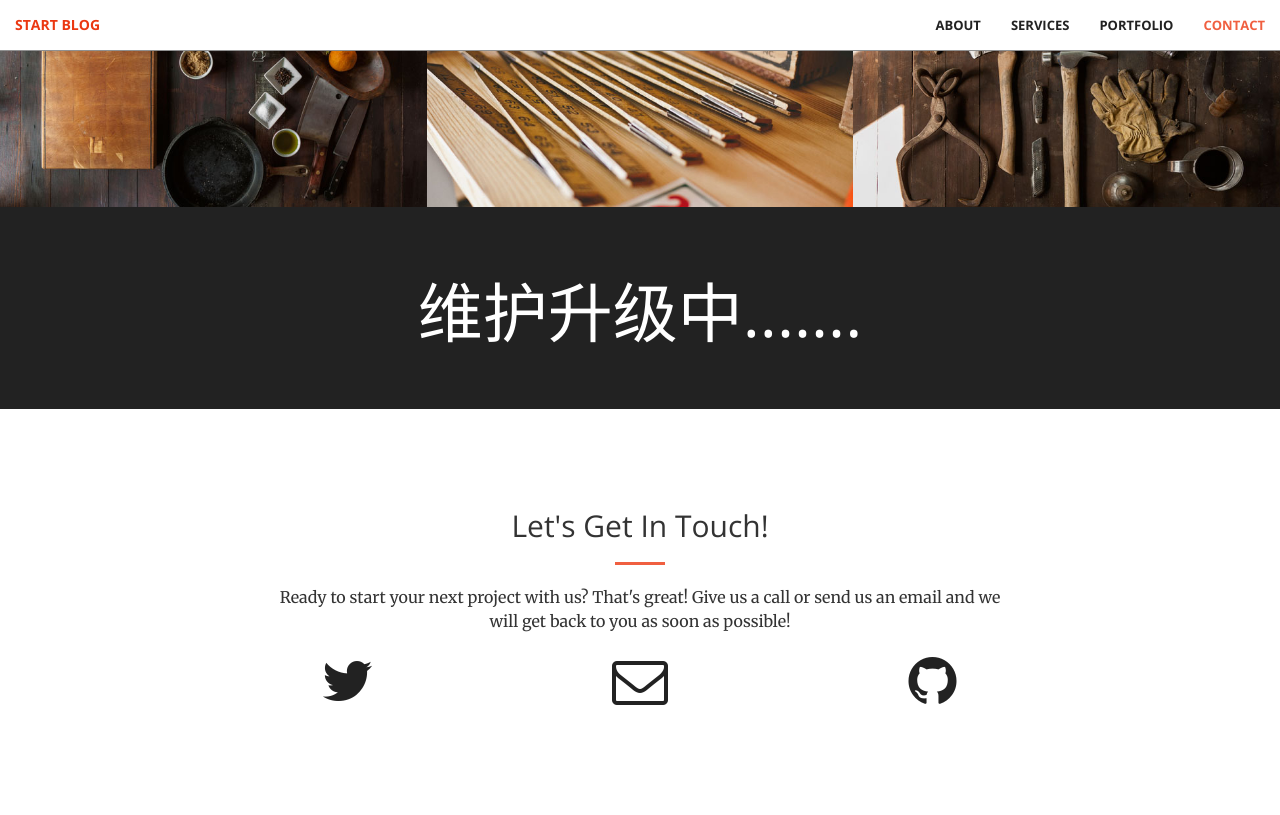
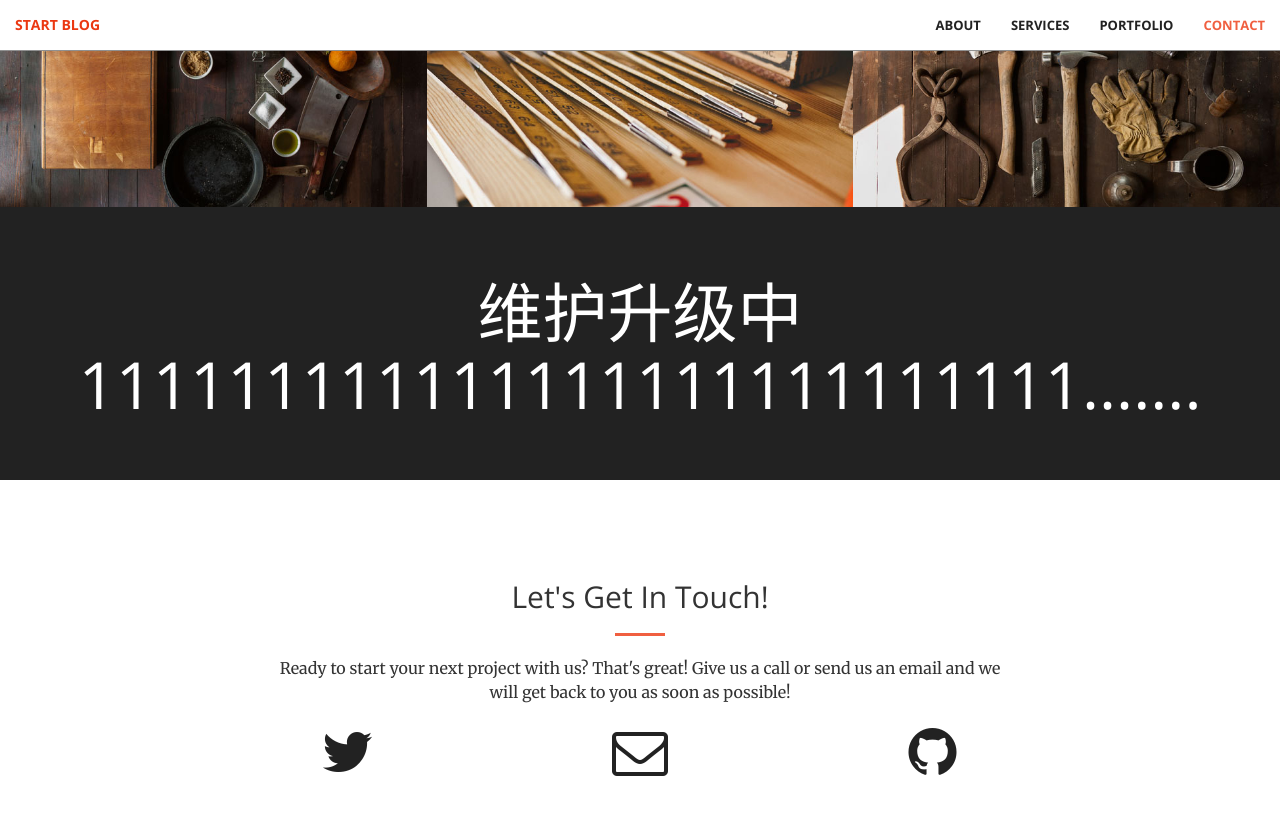
Before and after one commit to zhongpeng/zhongpeng.github.io, a Jekyll site: the page built from index.html, in a window 1280 px wide and 900 px high, scrolled down 1671 px. Shown: the top 815 px of the window. Built offline with Jekyll 4.4.1, drawn with Linux system fonts in a browser that asks for light colours.

Commit message:
Update aside.html

```diff
--- a/_includes/aside.html
+++ b/_includes/aside.html
@@ -1,7 +1,7 @@
   <aside class="bg-dark">
       <div class="container text-center">
           <div class="call-to-action">
-            <h1>维护升级中.......</h1>
+            <h1>维护升级中111111111111111111111111111.......</h1>
               <!--<h2>Free Download at Start Bootstrap!</h2>
               <a href="#" class="btn btn-default btn-xl wow tada">Download Now!</a>-->
           </div>
```
